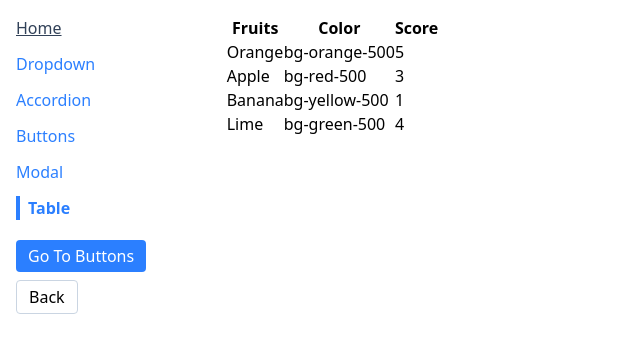
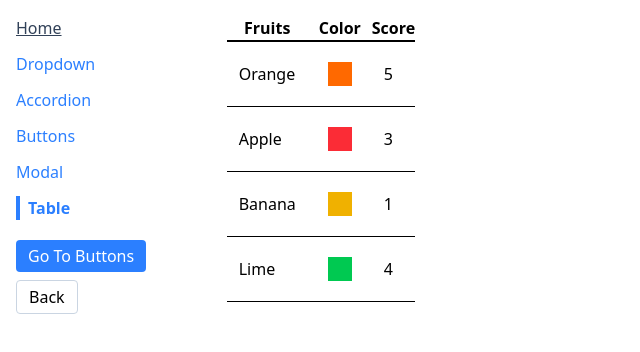
Before and after one commit to chee86j/Python_Practice, a React app in the folder JavaScript Practice/Projects/Project6NavBarReactRouter/comps/: page /table in a window 1280 px wide. Shown: the top 352 px of the page, without its empty margins (0-640 px from the left). Built offline with nearby package versions, Linux system fonts and the light colour scheme; the HTML template or start-up script is replaced by a standard one.

Commit message:
basic table of fruits

```diff
--- a/JavaScript Practice/Projects/Project6NavBarReactRouter/comps/src/components/Table.js
+++ b/JavaScript Practice/Projects/Project6NavBarReactRouter/comps/src/components/Table.js
@@ -1,18 +1,20 @@
-function Table({data}) {
+function Table({ data}) {
   const renderedRows = data.map((fruit) => {
     return (
-      <tr key={fruit.name}>
-        <td>{fruit.name}</td>
-        <td>{fruit.color}</td>
-        <td>{fruit.score}</td>
+      <tr className="border-b" key={fruit.name}>
+        <td className="p-3">{fruit.name}</td>
+        <td className="p-3">
+            <div className={`p-3 m-2 ${fruit.color}`}></div>
+        </td>
+        <td className="p-3">{fruit.score}</td>
       </tr>
     )
   })
 
   return (
-    <table>
+    <table className="table-auto border-spacing-2">
         <thead>
-            <tr>
+            <tr className="border-b-2">
                 <th>Fruits</th>
                 <th>Color</th>
                 <th>Score</th>
```
